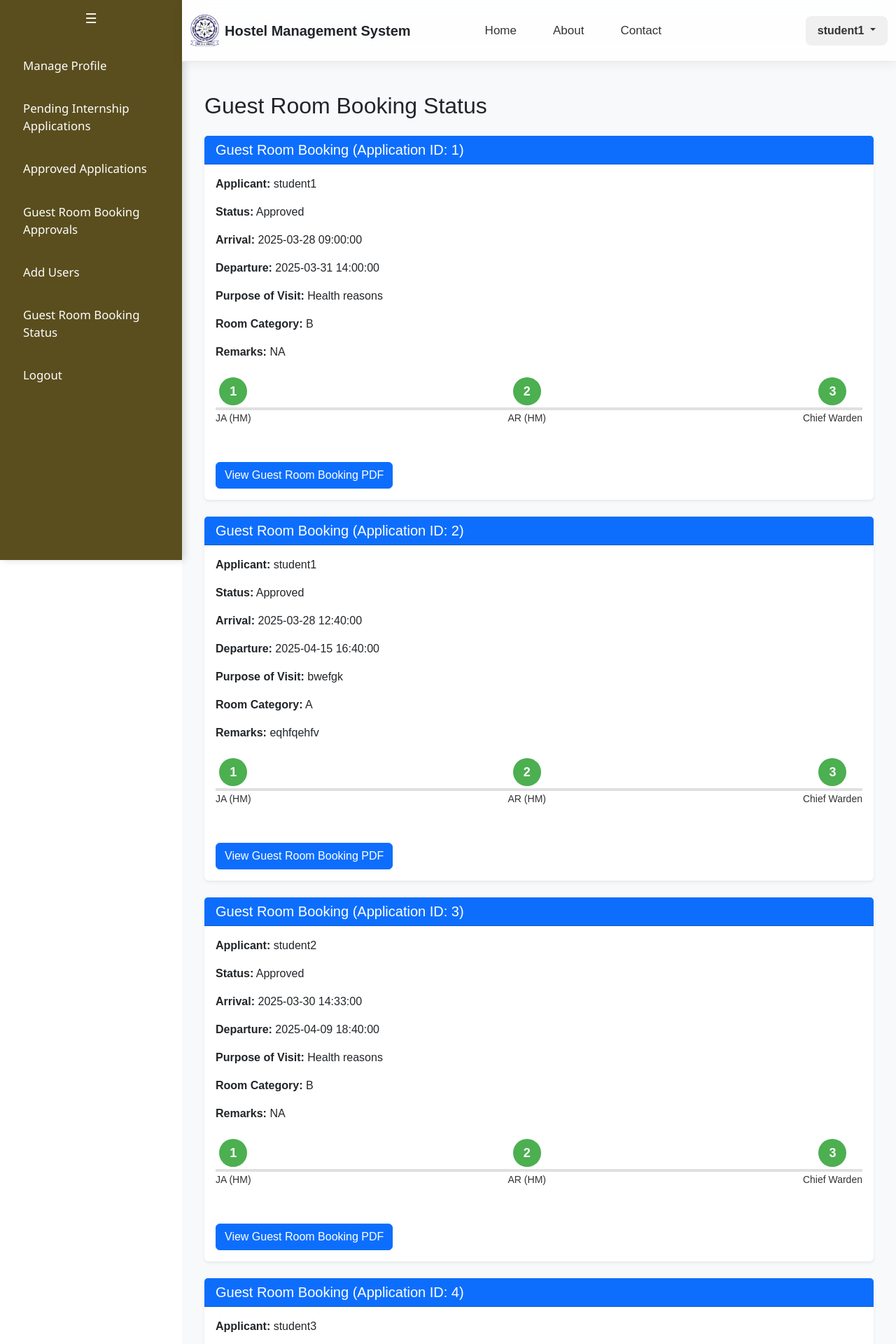
After one commit to Suryadeep2004/DEP-G17, a Flask app: page /admin/guest_room_booking_status in a window 1280 px wide. The commit adds this page. Shown: the top 1920 px of the page at 70% size. Run offline with Flask 2, Linux system fonts and the light colour scheme; a user stored in the database is signed in; data comes from the database, SQL or seed files in the repository.

Commit message:
Guest room booking status on Admin dashboard too

```diff
--- a/app/admin.py
+++ b/app/admin.py
@@ -1,5 +1,5 @@
 from flask import Blueprint, render_template, session, redirect, url_for, request, flash, send_file
-from app.models import CustomUser, Admin, InternshipApplication, Student, Faculty, db, GuestRoomBooking
+from app.models import CustomUser, Admin, InternshipApplication, Student, Faculty, db, GuestRoomBooking, Warden
 import csv
 import io
 from io import BytesIO
@@ -639,3 +639,15 @@ def admin_view_guest_room_booking_pdf(booking_id):
         download_name="guest_room_booking_filled.pdf",
         as_attachment=False  # This ensures the PDF is displayed inline
     )
+
+@admin_bp.route("/admin/guest_room_booking_status", methods=["GET"])
+def guest_room_booking_status():
+    if 'user_id' not in session or session.get('user_role') != 'admin':
+        return redirect(url_for('auth.login'))
+
+    bookings = GuestRoomBooking.query.all()
+
+    return render_template(
+        "admin/guest_room_booking_status.html",
+        bookings=bookings
+    )
--- /dev/null
+++ b/templates/admin/guest_room_booking_status.html
@@ -0,0 +1,184 @@
+{% extends "admin/base.html" %}
+
+{% block content %}
+<div class="container mt-4">
+    <h2>Guest Room Booking Status</h2>
+
+    {% if bookings %}
+        {% for booking in bookings %}
+        <div class="card shadow-sm border-0 mt-4">
+            <div class="card-header bg-primary text-white">
+                <h5 class="mb-0">Guest Room Booking (Application ID: {{ booking.id }})</h5>
+            </div>
+            <div class="card-body">
+                <p><strong>Applicant:</strong> {{ booking.applicant.name }}</p>
+                <p><strong>Status:</strong> {{ booking.status }}</p>
+                <p><strong>Arrival:</strong> {{ booking.date_arrival }} {{ booking.time_arrival }}</p>
+                <p><strong>Departure:</strong> {{ booking.date_departure }} {{ booking.time_departure }}</p>
+                <p><strong>Purpose of Visit:</strong> {{ booking.purpose_of_visit }}</p>
+                <p><strong>Room Category:</strong> {{ booking.room_category }}</p>
+                <p><strong>Remarks:</strong> {{ booking.remarks or 'N/A' }}</p>
+
+                <!-- Stepper -->
+                <div class="stepper d-flex justify-content-between align-items-center mt-4">
+                    <!-- Step 1: JA (HM) -->
+                    <div class="step
+                        {% if booking.status == 'Rejected by JA (HM)' %}
+                            rejected
+                        {% elif 'Pending approval from JA (HM)' in booking.status %}
+                            pending
+                        {% else %}
+                            completed
+                        {% endif %}">
+                        <div class="circle">1</div>
+                        <p class="text-center mt-2">JA (HM)</p>
+                    </div>
+
+                    <!-- Step 2: AR (HM) -->
+                    <div class="step
+                        {% if booking.status == 'Rejected by Assistant Registrar (HM)' %}
+                            rejected
+                        {% elif 'Pending approval from Assistant Registrar (HM)' in booking.status %}
+                            pending
+                        {% elif booking.status in ['Approved', 'Rejected by Chief Warden'] %}
+                            completed
+                        {% elif 'Rejected' in booking.status %}
+                            normal
+                        {% elif 'Pending approval from JA (HM)' in booking.status %}
+                            normal
+                        {% else %}
+                            completed
+                        {% endif %}">
+                        <div class="circle">2</div>
+                        <p class="text-center mt-2">AR (HM)</p>
+                    </div>
+
+                    <!-- Step 3: Chief Warden -->
+                    <div class="step
+                        {% if booking.status == 'Rejected by Chief Warden' %}
+                            rejected
+                        {% elif booking.status == 'Approved' %}
+                            completed
+                        {% elif 'Pending approval from Chief Warden' in booking.status %}
+                            pending
+                        {% elif 'Rejected' in booking.status %}
+                            normal
+                        {% else %}
+                            normal
+                        {% endif %}">
+                        <div class="circle">3</div>
+                        <p class="text-center mt-2">Chief Warden</p>
+                    </div>
+                </div>
+
+                <!-- Rejection Note -->
+                {% if 'Rejected' in booking.status %}
+                <p class="text-danger mt-3">
+                    <strong>Note:</strong> This booking was rejected by
+                    {% if booking.status == 'Rejected by JA (HM)' %}
+                        JA (HM).
+                    {% elif booking.status == 'Rejected by Assistant Registrar (HM)' %}
+                        Assistant Registrar (HM).
+                    {% elif booking.status == 'Rejected by Chief Warden' %}
+                        Chief Warden.
+                    {% endif %}
+                </p>
+                {% endif %}
+
+                <!-- View PDF Button -->
+                <button class="btn btn-primary mt-3" onclick="viewPDF('{{ booking.id }}')">View Guest Room Booking PDF</button>
+            </div>
+        </div>
+        {% endfor %}
+    {% else %}
+        <p>No guest room booking applications found.</p>
+    {% endif %}
+</div>
+
+<!-- Modal for Viewing PDF -->
+<div class="modal fade" id="pdfModal" tabindex="-1" aria-labelledby="pdfModalLabel" aria-hidden="true">
+    <div class="modal-dialog modal-xl">
+        <div class="modal-content">
+            <div class="modal-header">
+                <h5 class="modal-title" id="pdfModalLabel">Guest Room Booking PDF</h5>
+                <button type="button" class="btn-close" data-bs-dismiss="modal" aria-label="Close"></button>
+            </div>
+            <div class="modal-body">
+                <iframe id="pdfViewer" src="" width="100%" height="600px" frameborder="0"></iframe>
+            </div>
+        </div>
+    </div>
+</div>
+
+<script>
+    function viewPDF(bookingId) {
+        const pdfUrl = `/admin/view_guest_room_booking_pdf/${bookingId}`;
+        document.getElementById('pdfViewer').src = pdfUrl;
+        const pdfModal = new bootstrap.Modal(document.getElementById('pdfModal'));
+        pdfModal.show();
+    }
+</script>
+
+<style>
+    .stepper {
+        display: flex;
+        justify-content: space-between;
+        align-items: center;
+        position: relative;
+        margin: 20px 0;
+    }
+
+    .stepper::before {
+        content: '';
+        position: absolute;
+        top: 50%;
+        left: 0;
+        right: 0;
+        height: 4px;
+        background-color: #e0e0e0;
+        z-index: 0;
+    }
+
+    .step {
+        position: relative;
+        z-index: 1;
+        text-align: center;
+    }
+
+    .step .circle {
+        width: 40px;
+        height: 40px;
+        border-radius: 50%;
+        background-color: #e0e0e0; /* Default gray */
+        color: #fff;
+        display: flex;
+        align-items: center;
+        justify-content: center;
+        font-weight: bold;
+        font-size: 18px;
+        margin: 0 auto;
+    }
+
+    .step.completed .circle {
+        background-color: #4caf50; /* Green for completed steps */
+    }
+
+    .step.rejected .circle {
+        background-color: #f44336; /* Red for rejected steps */
+    }
+
+    .step.pending .circle {
+        background-color: #ff9800; /* Yellow for pending steps */
+    }
+
+    .step.normal .circle {
+        background-color: #e0e0e0; /* Gray for untouched steps */
+    }
+
+    .step p {
+        margin-top: 10px;
+        font-size: 14px;
+        color: #333;
+    }
+</style>
+{% endblock %}
--- a/templates/admin/sidebar.html
+++ b/templates/admin/sidebar.html
@@ -110,6 +110,7 @@
         <a href="{{ url_for('admin.approved_applications') }}"><span>Approved Applications</span></a>
         <a href="{{ url_for('admin.guest_room_booking_approvals') }}"><span>Guest Room Booking Approvals</span></a>
         <a href="{{ url_for('admin.add_users') }}"><span>Add Users</span></a>
+        <a href="{{ url_for('admin.guest_room_booking_status') }}"><span>Guest Room Booking Status</span></a>
         <a href="/logout"><span>Logout</span></a>
     </div>
 </div>
```
